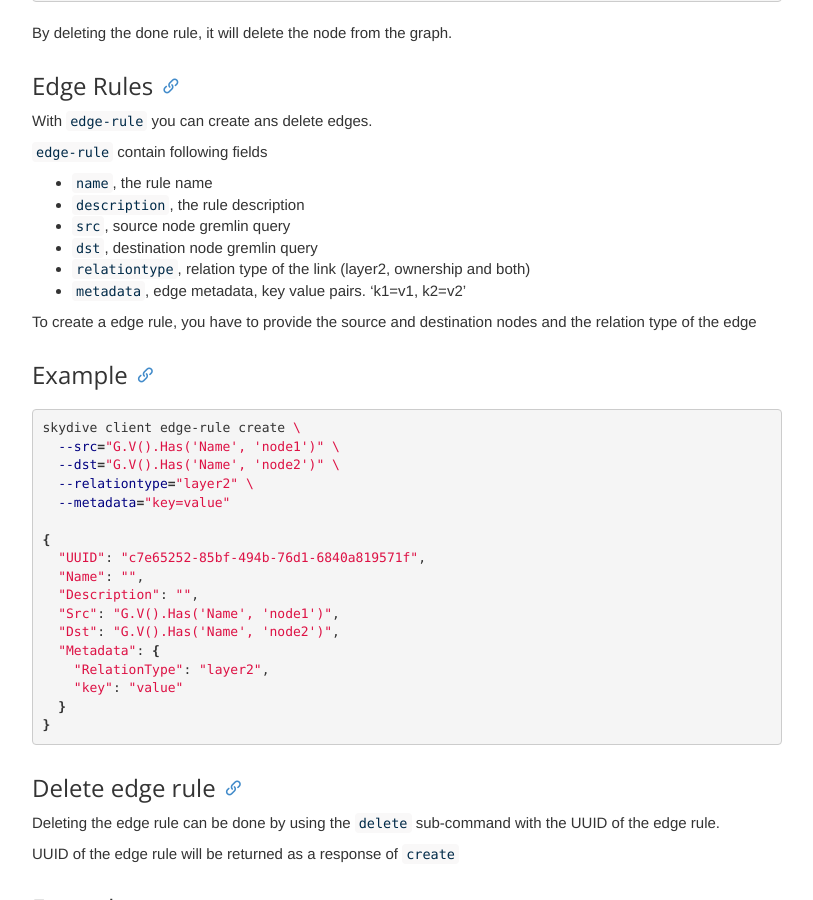
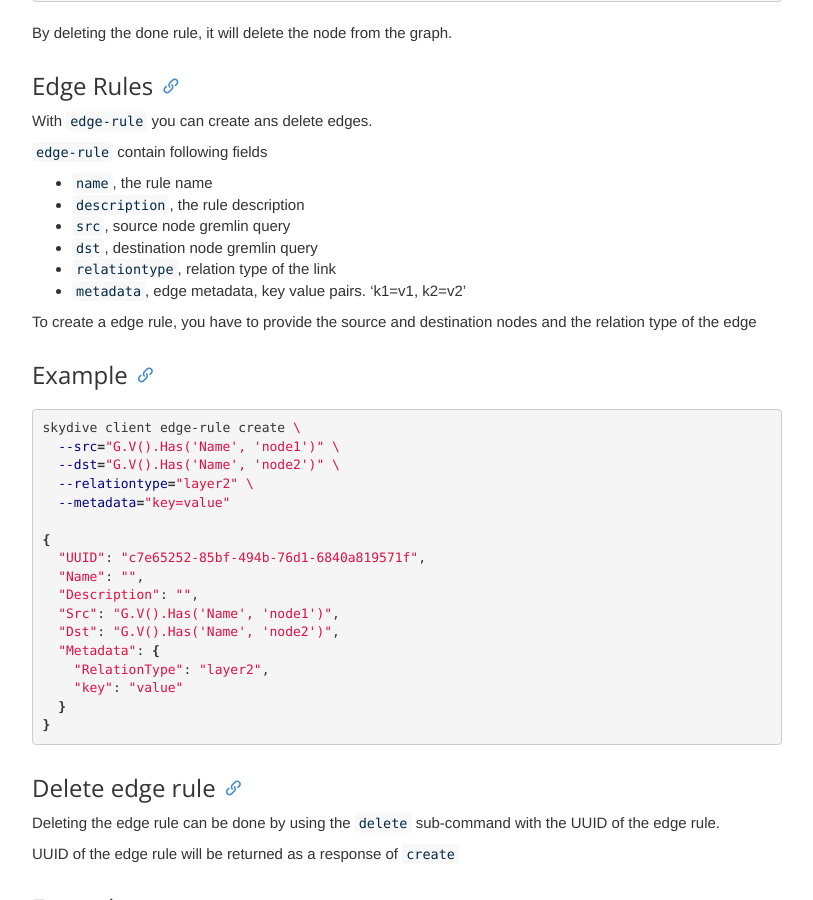
Before and after one commit to skydive-project/skydive.network, a Jekyll site: the page built from documentation/cli.md, in a window 1280 px wide and 900 px high, scrolled down 7545 px. Shown: the whole window, without its empty margins (428-1241 px from the left). Built offline with Jekyll 4.4.1, drawn with Linux system fonts in a browser that asks for light colours; nearby versions of some CDN libraries.

Commit message:
doc: correct edgerule doc as per new change

```diff
--- a/documentation/cli.md
+++ b/documentation/cli.md
@@ -399,7 +399,7 @@
 * `description`, the rule description
 * `src`, source node gremlin query
 * `dst`, destination node gremlin query
-* `relationtype`, relation type of the link (layer2, ownership and both)
+* `relationtype`, relation type of the link
 * `metadata`, edge metadata, key value pairs. 'k1=v1, k2=v2'
 
 To create a edge rule, you have to provide the source and destination nodes and the relation type of the edge
```
